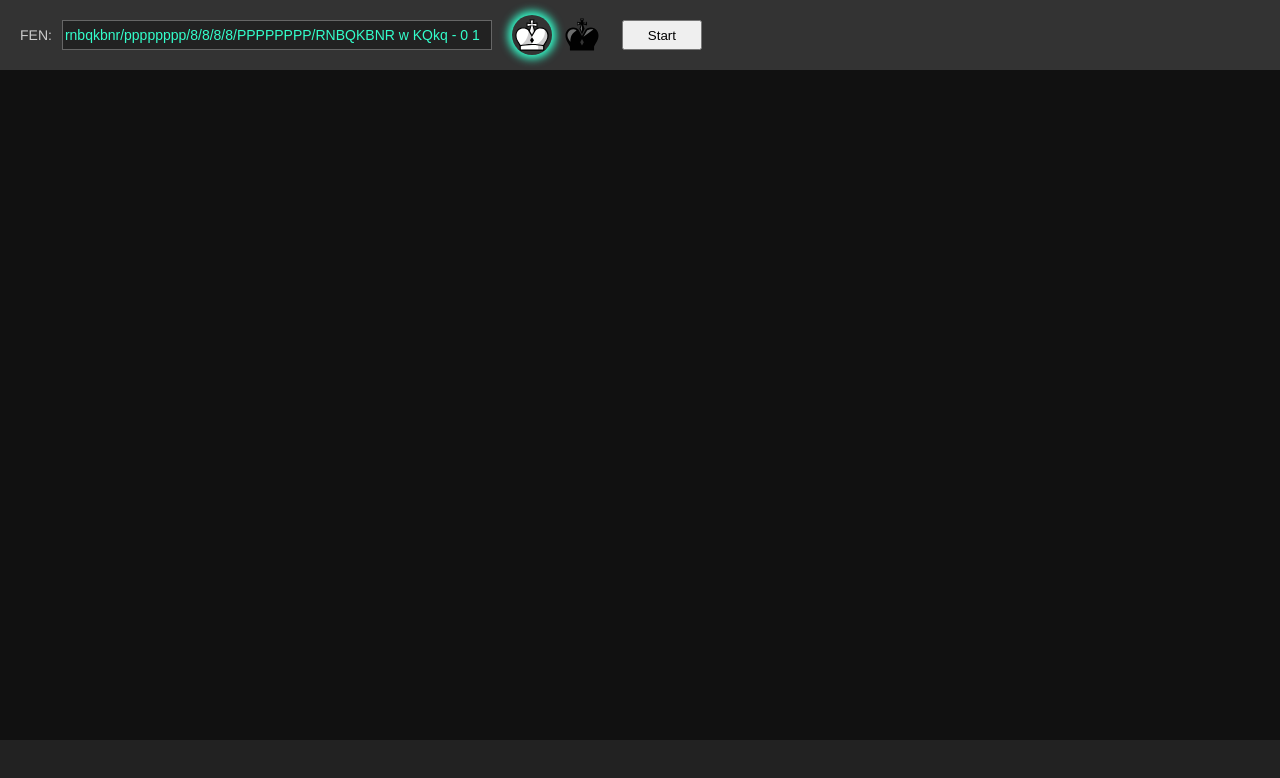
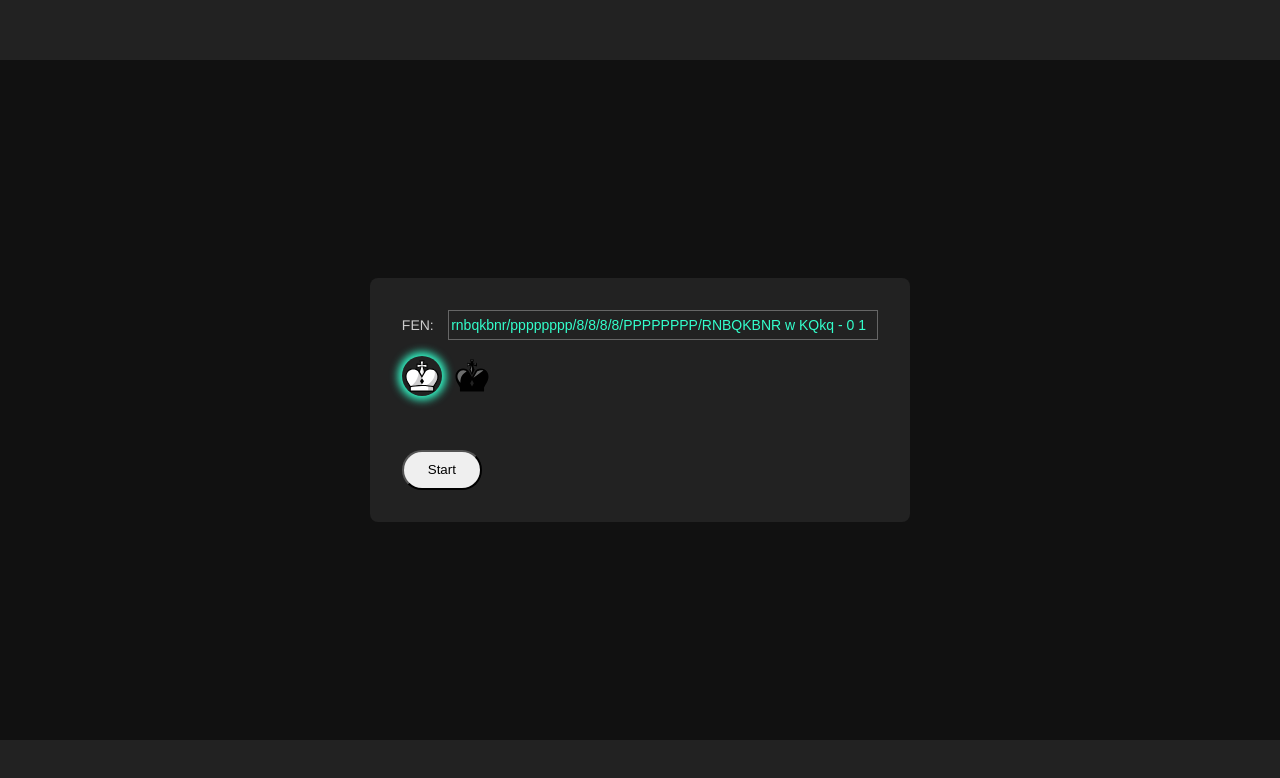
Before and after one commit to urikalish/chess, a website with bundled scripts: page public/index.html in a window 1280 px wide. Built offline with nearby package versions, Linux system fonts and the light colour scheme.

Commit message:
welcome panel

```diff
--- a/public/css/style.css
+++ b/public/css/style.css
@@ -22,15 +22,21 @@ body {
     height: 100%;
     display: grid;
     grid-template-columns: 1fr;
-    grid-template-rows: 70px 1fr 60px;
+    grid-template-rows: auto 1fr auto;
+    place-items: center;
 }
 .header {
-    background-color: #333;
-    display: flex;
-    align-items: center;
+    width: 100%;
+    height: 60px;
+    background-color: #222;
+}
+.welcome-panel {
+    background-color: #222;
+    padding: 2em;
+    border-radius: 0.8rem;
+    user-select: none;
 }
 .fen-label {
-    margin-left: 2rem;
     font-size: 1.4rem;
     user-select: none;
 }
@@ -43,6 +49,10 @@ body {
     background-color: #222;
     color: #3fc;
 }
+.player-color-selection {
+    margin-top: 1em;
+    display: flex;
+}
 .player-color-selector {
     background-size: cover;
     height: 40px;
@@ -51,7 +61,6 @@ body {
     cursor: pointer;
 }
 .player-color-selector.white {
-    margin-left: 2rem;
 }
 .player-color-selector.black {
     margin-left: 1rem;
@@ -61,9 +70,10 @@ body {
     pointer-events: none;
 }
 .start-button {
-    margin-left: 2rem;
-    height: 30px;
+    margin-top: 4em;
     width: 80px;
+    height: 40px;
+    border-radius: 20px;
     cursor: pointer;
     user-select: none;
 }
@@ -72,8 +82,8 @@ body {
     justify-content: center;
 }
 .board-container {
-    width: 600px;
-    height: 600px;
+    width: calc(100vh - 200px);
+    height: calc(100vh - 200px);
 }
 .board {
     height: 100%;
@@ -134,6 +144,8 @@ body {
 /*}*/
 .footer {
     background-color: #222;
+    width: 100%;
+    height: 60px;
 }
 .hidden {
     visibility: hidden !important;
--- a/public/index.html
+++ b/public/index.html
@@ -10,15 +10,18 @@
 </head>
 <body>
   <main class="main">
-      <div class="header">
-          <label for="fen-text" class="fen-label">FEN:</label>
-          <input type="text" id="fen-text" spellcheck="false" class="fen-text" />
-          <div id="player-color-selector-white" class="player-color-selector white king selected"></div>
-          <div id="player-color-selector-black" class="player-color-selector black king"></div>
-          <button id="start-button" class="start-button">Start</button>
-      </div>
+      <div class="header"></div>
       <div class="center">
-          <div id="board-container" class="board-container hidden">
+          <div id="welcome-panel" class="welcome-panel">
+              <label for="fen-text" class="fen-label">FEN:</label>
+              <input type="text" id="fen-text" spellcheck="false" class="fen-text" />
+              <div class="player-color-selection">
+                <div id="player-color-selector-white" class="player-color-selector white king selected"></div>
+                <div id="player-color-selector-black" class="player-color-selector black king"></div>
+              </div>
+              <button id="start-button" class="start-button">Start</button>
+          </div>
+          <div id="board-container" class="board-container none">
             <div id="board" class="board"></div>
           </div>
       </div>
--- a/public/js/main.js
+++ b/public/js/main.js
@@ -78,7 +78,8 @@ function handleStartGame() {
 	settings.flippedBoard = !settings.playerIsWhite;
 	game = new Game(settings);
 	createSquares(settings);
-	getElm('board-container').classList.remove('hidden');
+	getElm('board-container').classList.remove('none');
+	getElm('welcome-panel').classList.add('none');
 	game.start(startingFen, handleGameUpdate);
 }
 
```
